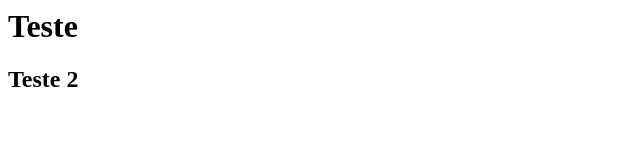
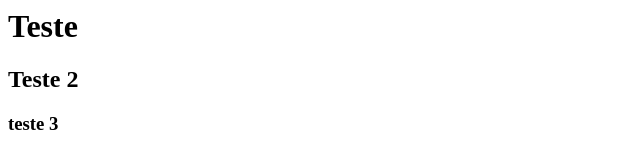
Before and after one commit to marcosgiovannim/curso_github, a plain HTML site: page index.html in a window 1280 px wide. Shown: the full height of the page, 0-640 px from the left. Drawn offline with Linux system fonts and the light colour scheme.

Commit message:
5-Acrescentado mais um subtitulo no index.html

```diff
--- a/index.html
+++ b/index.html
@@ -1,2 +1,3 @@
 <h1>Teste<h1>
     <h2>Teste 2<h2>
+        <h3>teste 3<h3>
```
